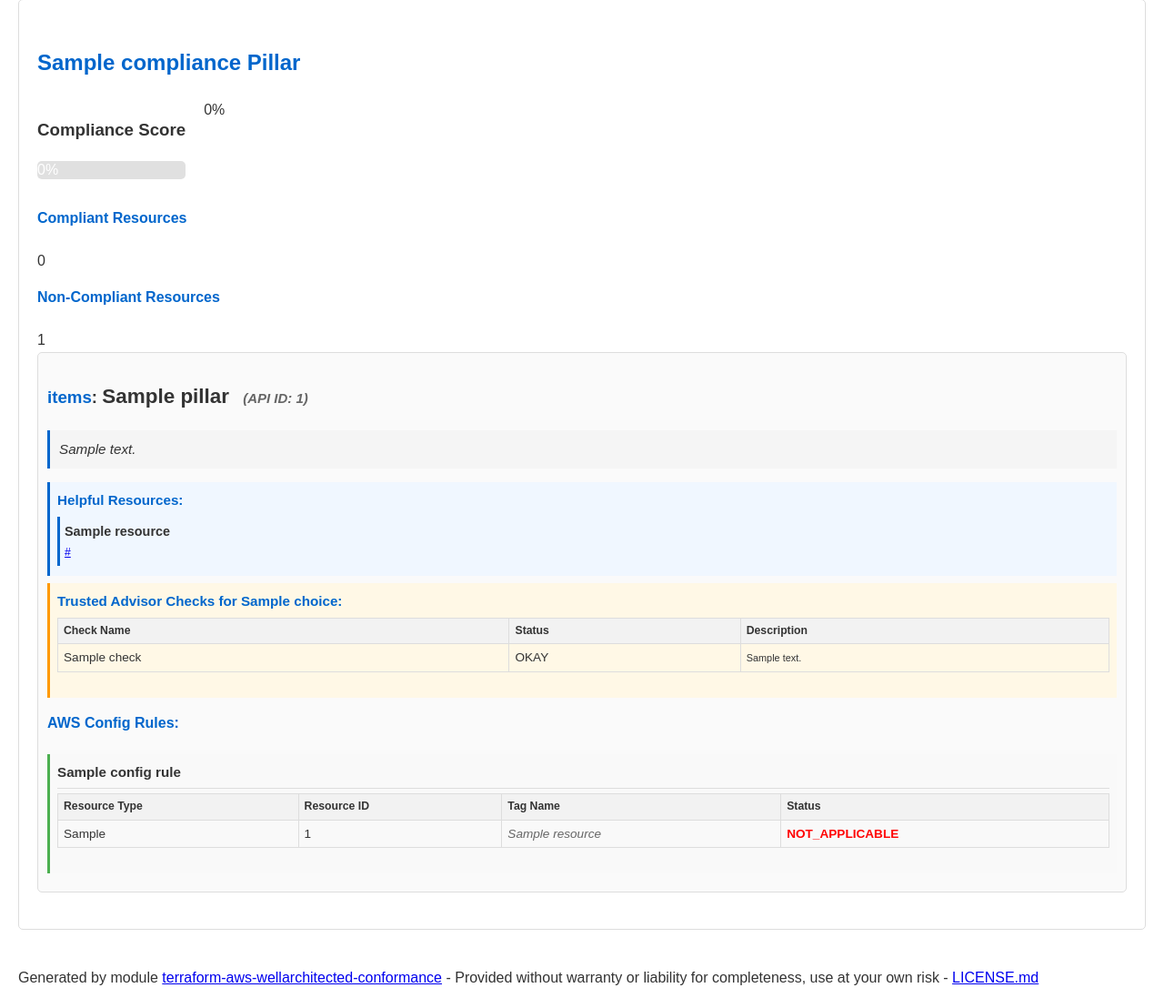
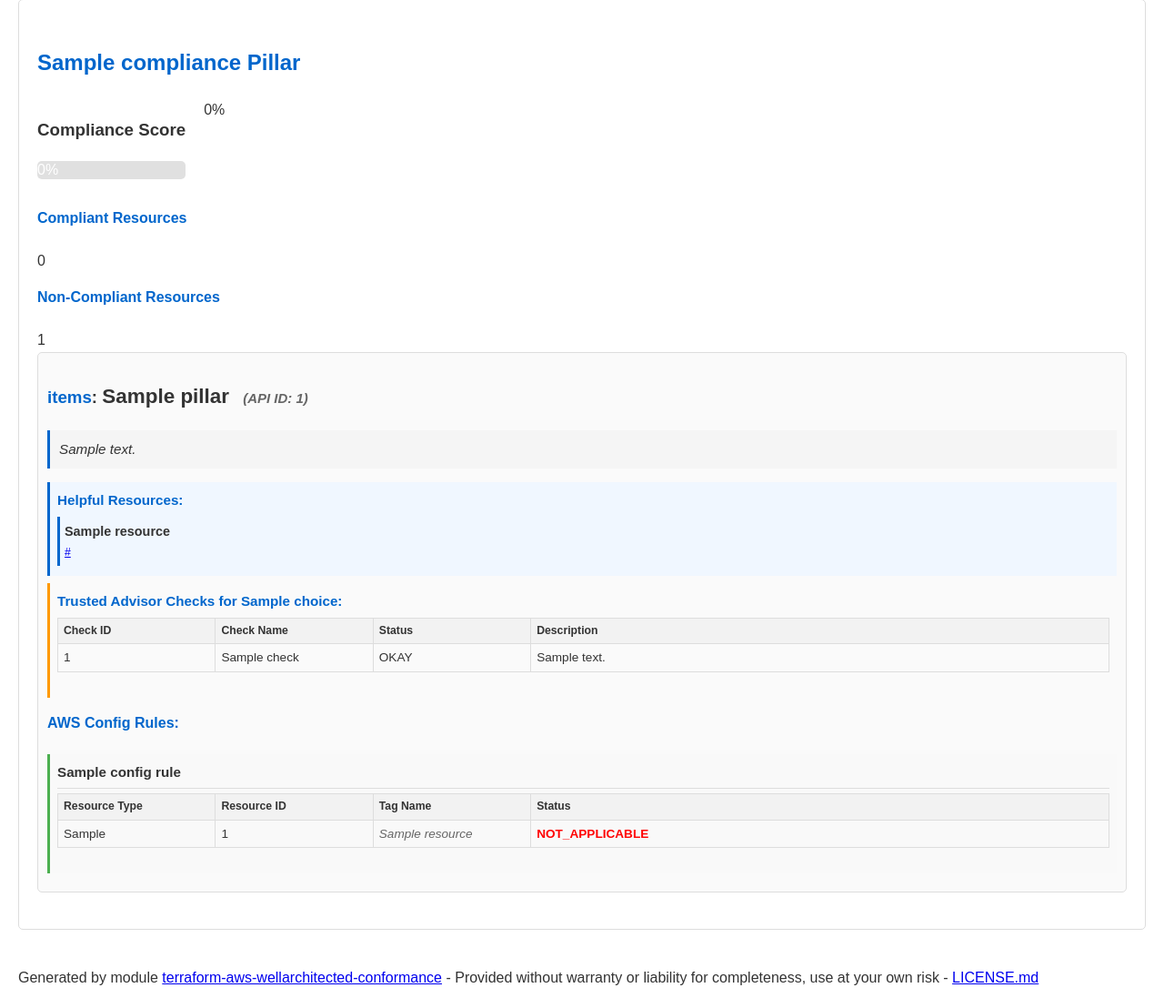
Before and after one commit to soprasteria/terraform-aws-wellarchitected-conformance, a Python web app: template src/wa_report_generator/templates/report_template.html in a window 1280 px wide. Shown: the part 1519-2627 px from the top of the page at 91% size. Run offline with Jinja, Linux system fonts and the light colour scheme; the template is opened without the code that fills it: most values are stand-ins (such as "Sample title", 1, 10 or a date in 2020).

Commit message:
wa_report_generator: Reporting enhancements.

```diff
--- a/src/wa_report_generator/templates/report_template.html
+++ b/src/wa_report_generator/templates/report_template.html
@@ -191,7 +191,6 @@
             margin-top: 8px;
             margin-bottom: 12px;
             padding: 8px;
-            background-color: #fff8e6;
             border-left: 3px solid #ff9900;
         }
         .trusted-advisor h4 {
@@ -200,10 +199,24 @@
             font-size: 0.95em;
         }
         .ta-description {
-            max-width: 200px;
-            font-size: 0.8em;
             line-height: 1.3;
             word-wrap: break-word;
+        }
+        .config-rule-section table th:nth-child(1),
+        .trusted-advisor table th:nth-child(1) {
+            width: 15%;
+        }
+        .config-rule-section table th:nth-child(2),
+        .trusted-advisor table th:nth-child(2) {
+            width: 15%;
+        }
+        .config-rule-section table th:nth-child(3),
+        .trusted-advisor table th:nth-child(3) {
+            width: 15%;
+        }
+        .config-rule-section table th:nth-child(4),
+        .trusted-advisor table th:nth-child(4) {
+            width: 55%;
         }
         .question-description {
             margin: 10px 0 15px 0;
@@ -589,6 +602,7 @@
                                 <table class="compact-table">
                                     <thead>
                                         <tr>
+                                            <th>Check ID</th>
                                             <th>Check Name</th>
                                             <th>Status</th>
                                             <th>Description</th>
@@ -597,6 +611,7 @@
                                     <tbody>
                                         {% for check in choice_data.trusted_advisor_checks %}
                                             <tr>
+                                                <td>{{ check.id }}</td>
                                                 <td>{{ check.name }}</td>
                                                 <td class="{{ check.status | lower }}">{{ check.status }}</td>
                                                 <td class="ta-description">{{ check.description | safe | replace('<br><br>', '<br>') }}</td>
```
